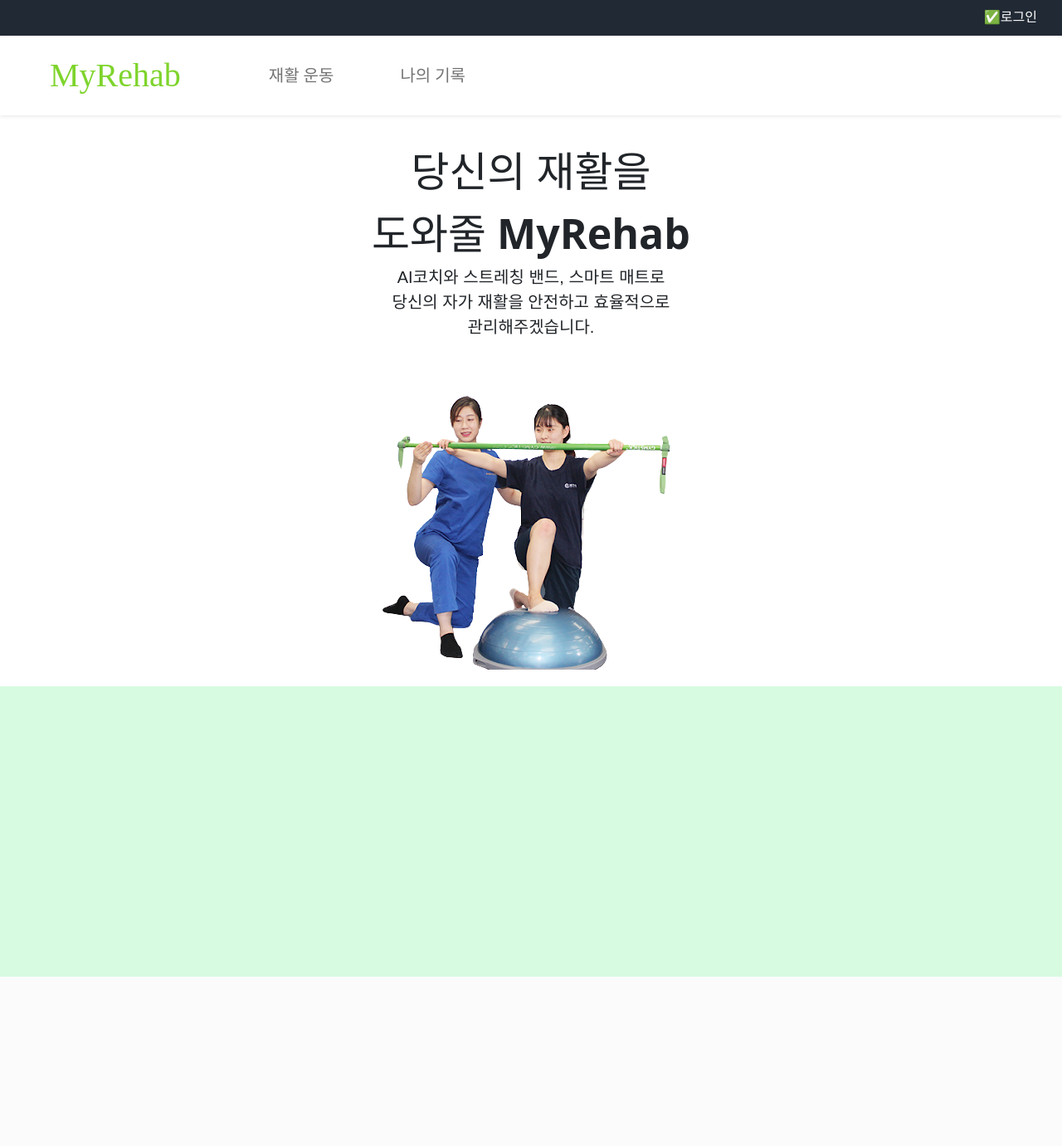
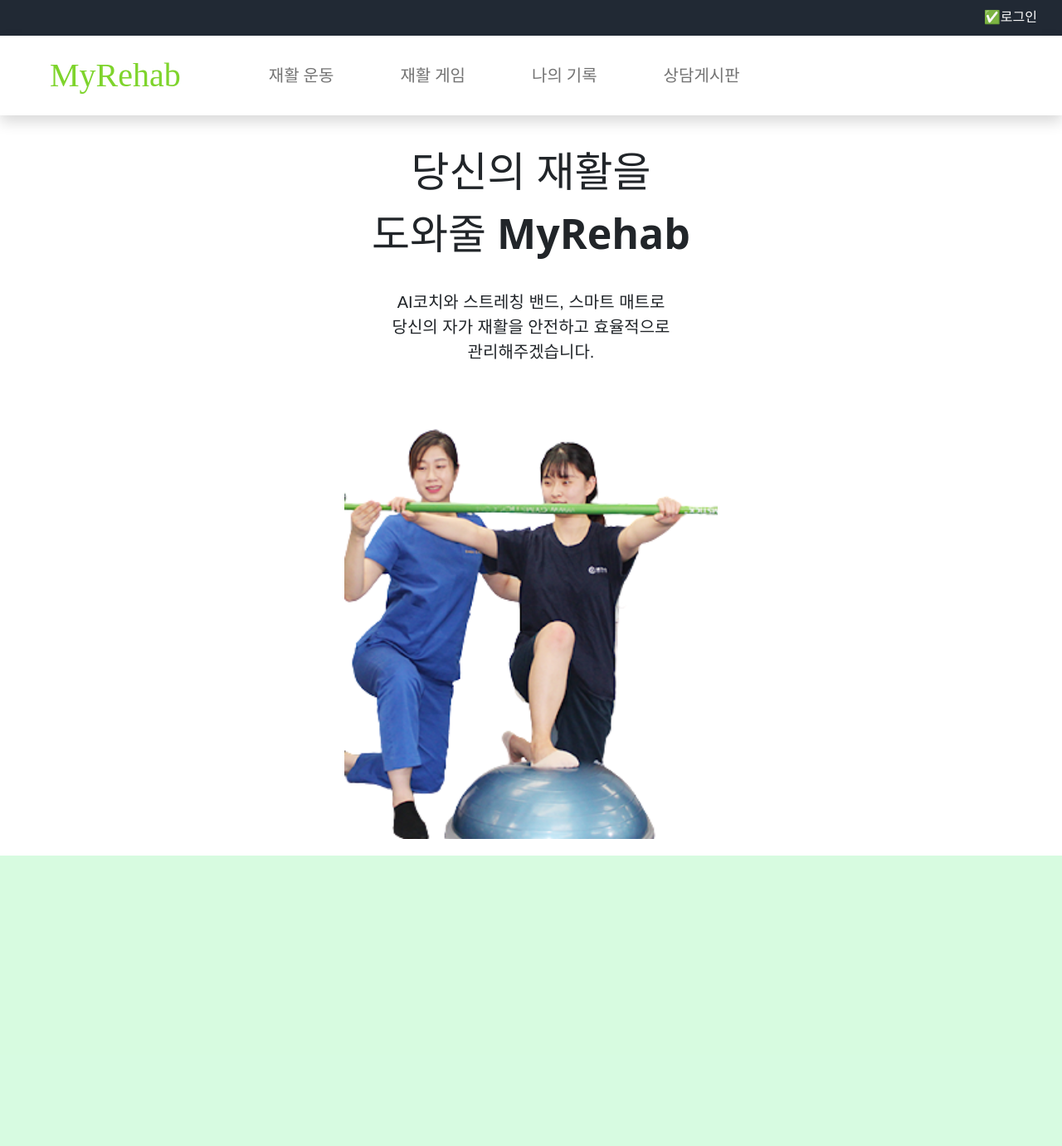
Before and after one commit to yoo-myeong/MyRehab, a Django app: page / in a window 1280 px wide. Shown: the whole page at 83% size. Before the commit the page ends 1177 px from the top, so only its background shows below. Run offline with Django 3.2, Linux system fonts and the light colour scheme; some web fonts are replaced.

Commit message:
design : 수정

```diff
--- a/templates/base.html
+++ b/templates/base.html
@@ -43,7 +43,7 @@
             <a href="{% url 'common:login' %}" style="text-decoration:none;font-family: 'twayair'; color:white;">✅로그인</a>
             {% endif %}
     </div>
-    <nav class="shadow-sm navbar navbar-expand-lg navbar-light bg-light; background-color:white;" style="height: 96px;">
+    <nav class="shadow navbar navbar-expand-lg navbar-light bg-light; background-color:white;" style="height: 96px;">
         <div class="container-fluid" style="padding : 10px">
           <a class="navbar-brand" href="{% url 'rehab:index' %}" style="font-family: 'ImcreSoojin';padding-right: 50px;padding-left: 50px; font-size: 40px; color:rgb(126, 212, 44);">MyRehab</a>
           <button class="navbar-toggler" type="button" data-bs-toggle="collapse" data-bs-target="#navbarNavAltMarkup" aria-controls="navbarNavAltMarkup" aria-expanded="false" aria-label="Toggle navigation">
@@ -52,7 +52,9 @@
           <div class="collapse navbar-collapse" id="navbarNavAltMarkup">
             <div class="navbar-nav">
               <a class="nav-link" href="{% url 'rehab:select' %}" style="font-family: 'EliceDigitalBaeum_Bold'; padding-right: 40px; padding-left: 40px; font-size:20px; ">재활 운동</a>
+                <a class="nav-link" href="" style="font-family: 'EliceDigitalBaeum_Bold';padding-right: 40px; padding-left: 40px; font-size:20px;">재활 게임</a>
               <a class="nav-link" href="{% url 'rehab:manage' %}" style="font-family: 'EliceDigitalBaeum_Bold';padding-right: 40px; padding-left: 40px; font-size:20px;">나의 기록</a>
+                <a class="nav-link" href="" style="font-family: 'EliceDigitalBaeum_Bold';padding-right: 40px; padding-left: 40px; font-size:20px;">상담게시판</a>
             </div>
 
           </div>
--- a/templates/rehab/index.html
+++ b/templates/rehab/index.html
@@ -7,7 +7,8 @@
             당신의 재활을 <br>
             도와줄 MyRehab <br>
         </a>
-        <a style="margin-top : 20px;margin-bottom: 80px;font-family: sans-serif;font-size : 20px;">
+        <a style="margin-top : 20px;font-family: sans-serif;font-size : 20px;">
+            <br>
             AI코치와 스트레칭 밴드, 스마트 매트로 <br>
             당신의 자가 재활을 안전하고 효율적으로 <br>
             관리해주겠습니다.
@@ -15,8 +16,7 @@
 
 </div>
 <div style="width:100%;text-align: center;">
-    <img src="{% static 'img/rehab.png/' %}" style="padding-top:20px;padding-bottom:20px;">
-    <img src="{% static 'img/ai.jpg/' %}" style="padding-top:20px;padding-bottom:20px;display:none;" >
+    <img src="{% static 'img/rehab.png/' %}" style="padding-top:20px;padding-bottom:20px;width:450px;">
 </div>
 
 <div style="width:100%;text-align: center;height:350px;background-color:#bff9ce9e">
```
Also changed, not shown: static/img/ai.png (added), static/img/rehab.png.
